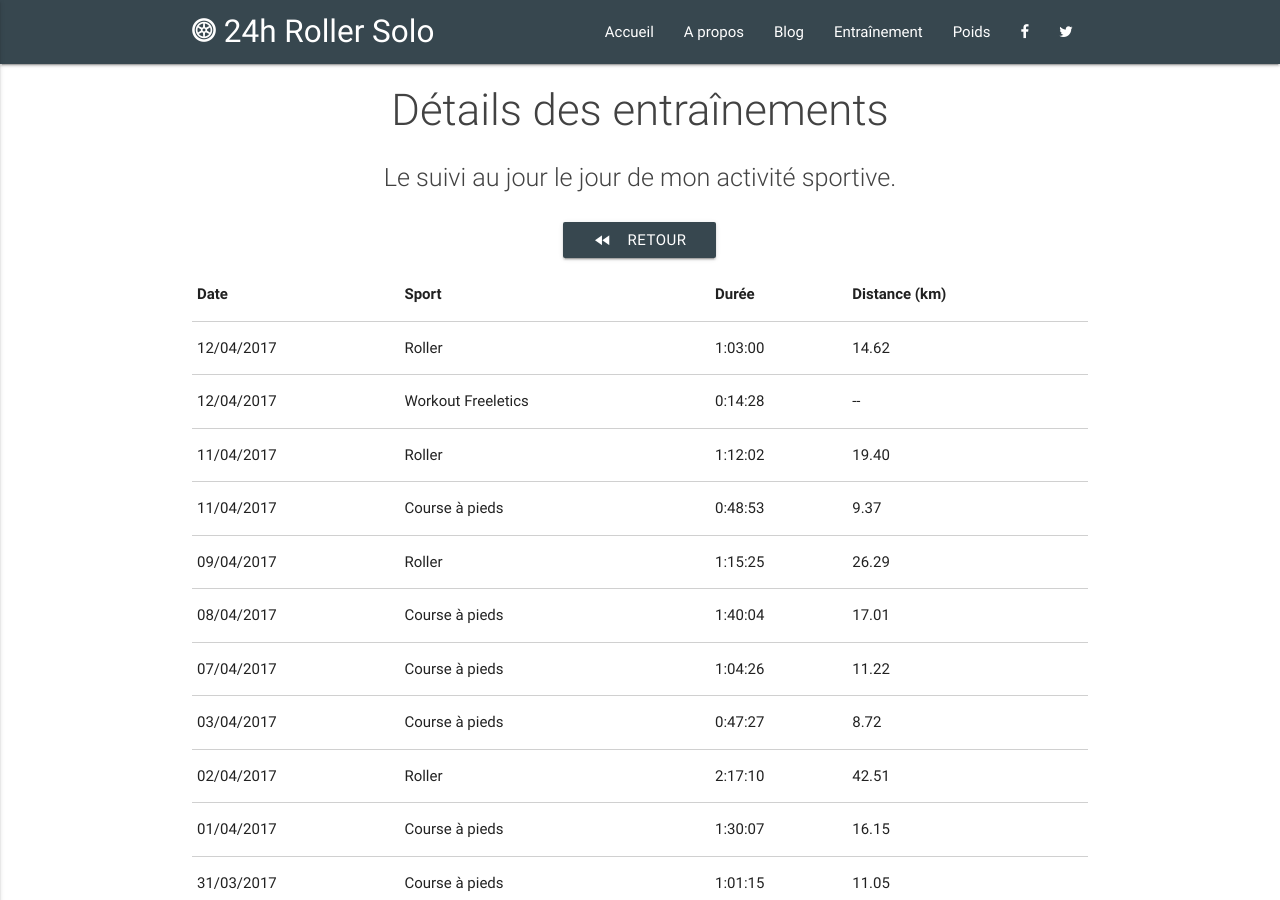
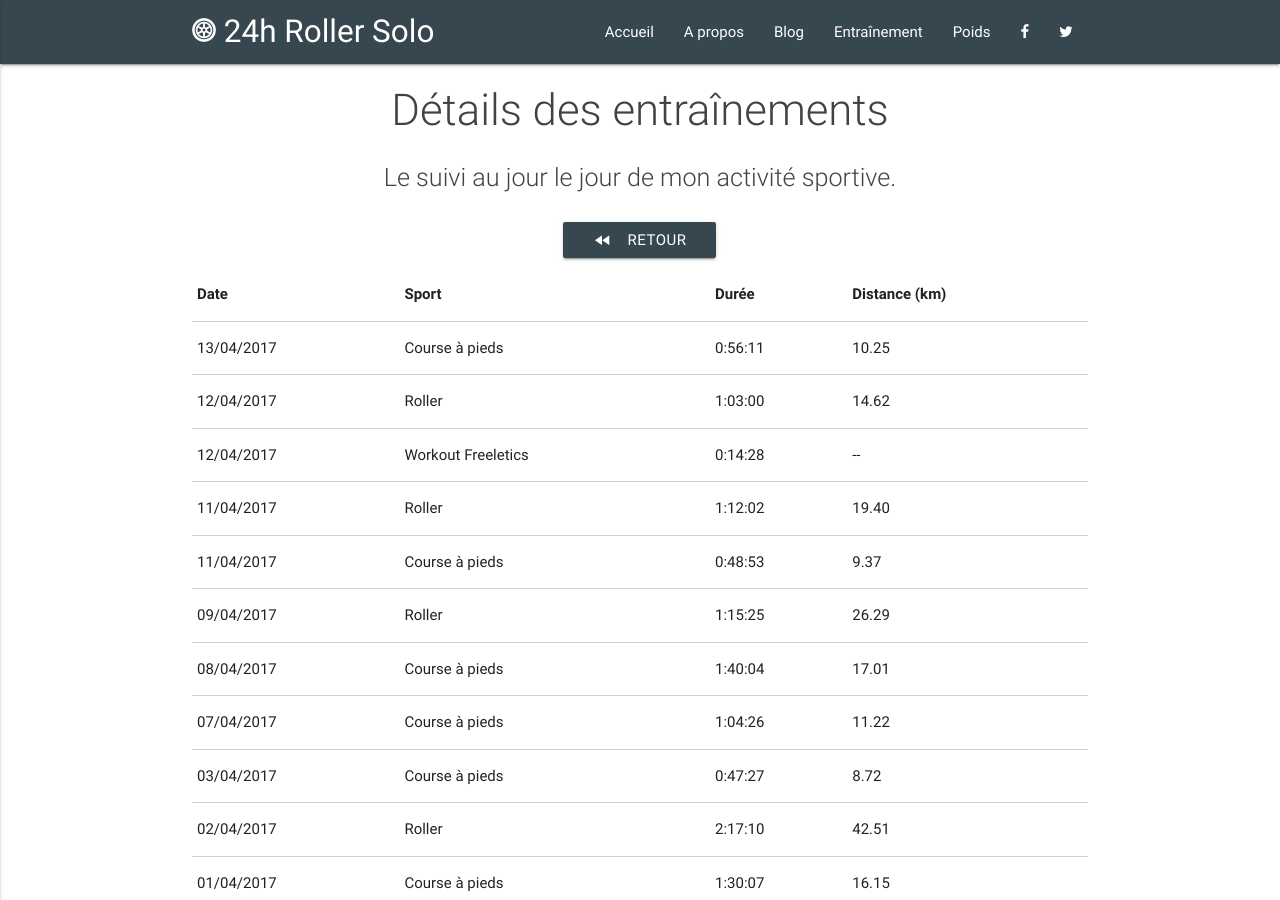
Before and after one commit to 24hRollerSolo/24hRollerSolo.github.io, a Jekyll site: the page built from training/details.html, in a window 1280 px wide and 900 px high. Built offline with Jekyll 4.4.1, drawn with Linux system fonts in a browser that asks for light colours.

Commit message:
Add 2017-04-13 running

```diff
--- a/_data/sports.json
+++ b/_data/sports.json
@@ -1,4 +1,5 @@
 [
+  {"date": "2017-04-13", "type": "RUNNING", "distance": "10.25", "duration": "0:56:11"},
   {"date": "2017-04-12", "type": "ROLLER", "distance": "14.62", "duration": "1:03:00"},
   {"date": "2017-04-12", "type": "WORKOUT", "program": "W11-02 | 10 MOUNTAIN CLIMBERS + 3/4 HERMES Standard 2x2", "duration": "0:14:28"},
   {"date": "2017-04-11", "type": "ROLLER", "distance": "19.40", "duration": "1:12:02"},
```
